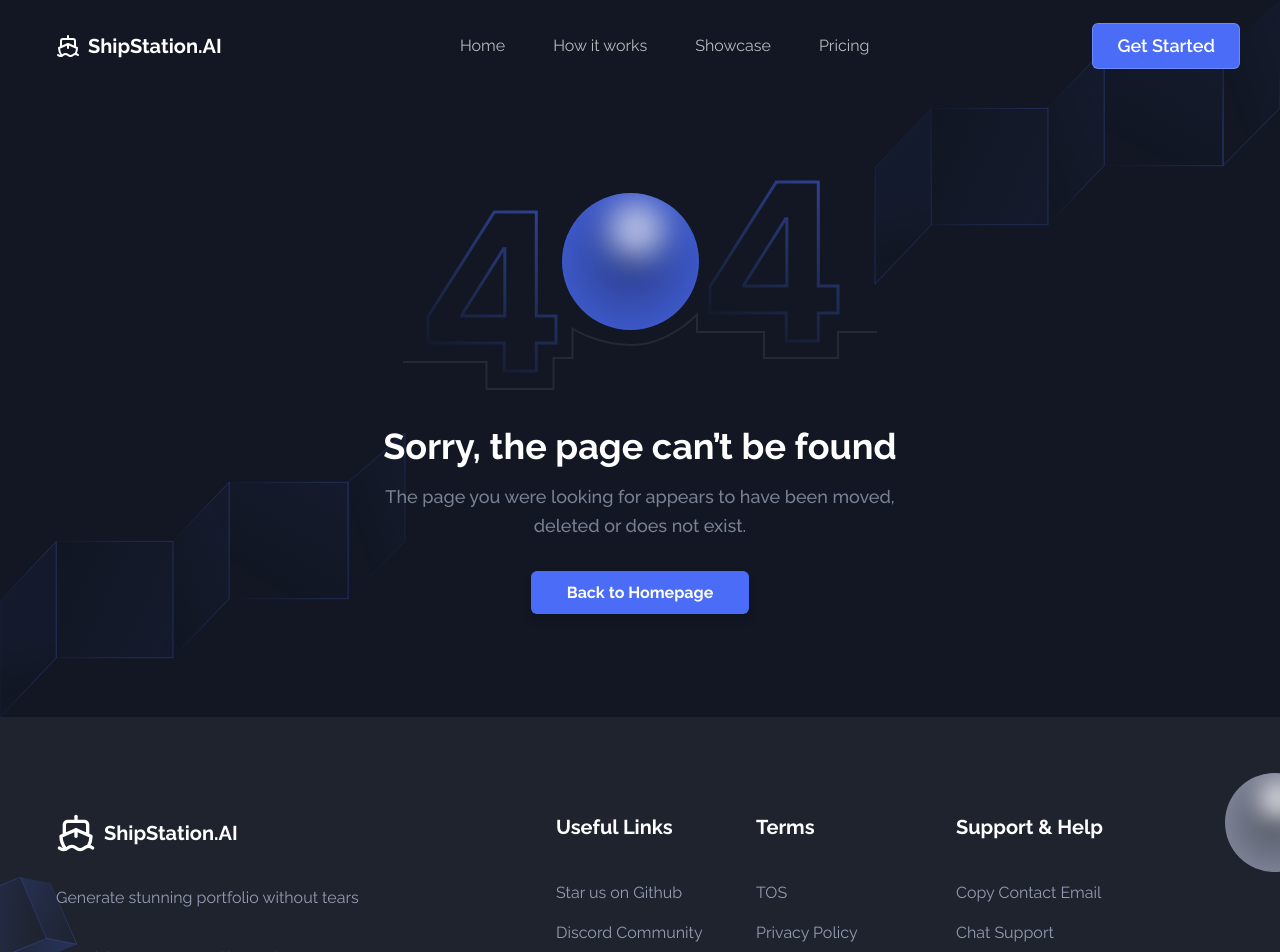
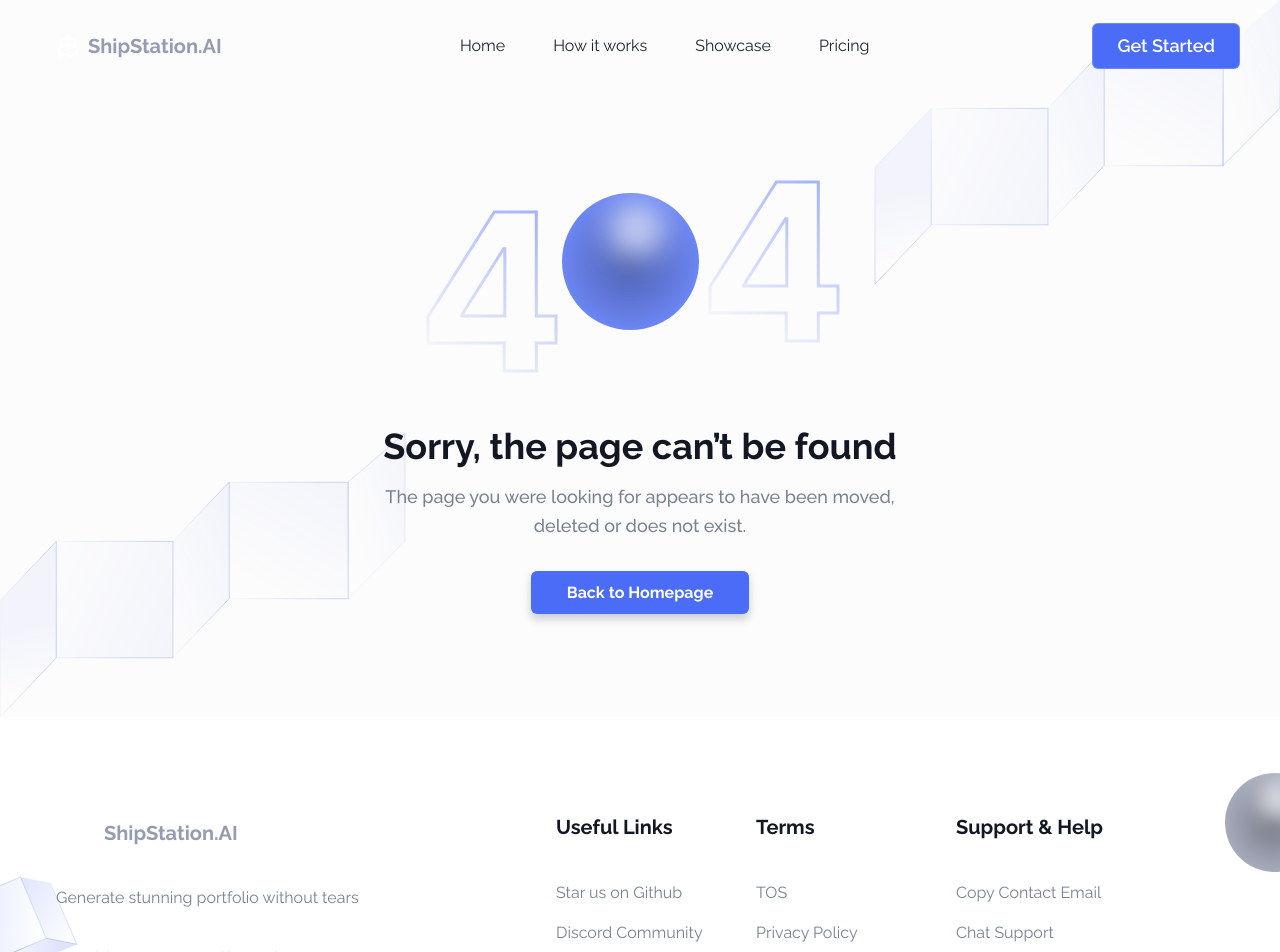
Before and after one commit to daytimedrinkingclub/shipstation-landing, a Next.js app: page /error in a window 1280 px wide. Shown: the top 952 px of the page. Built offline with nearby package versions, Linux system fonts and the light colour scheme; no server answers.

Commit message:
dark mode fixes

```diff
--- a/src/styles/index.css
+++ b/src/styles/index.css
@@ -8,7 +8,28 @@
 @layer base {
   body {
     font-family: "Raleway", sans-serif;
+    @apply bg-bg-color-dark text-body-color-dark;
   }
+
+  /* Force dark mode styles */
+  :root {
+    color-scheme: dark;
+  }
+
+  /* Apply dark mode styles to specific elements */
+  .bg-white {
+    @apply bg-dark;
+  }
+
+  .text-body-color {
+    @apply text-body-color-dark;
+  }
+
+  .bg-gray-light {
+    @apply bg-gray-dark;
+  }
+
+  /* Add more dark mode overrides as needed */
 }
 
 @layer components {
--- a/tailwind.config.js
+++ b/tailwind.config.js
@@ -7,7 +7,8 @@ module.exports = {
     "./src/components/**/*.{js,ts,jsx,tsx,mdx}",
     "./src/app/**/*.{js,ts,jsx,tsx,mdx}",
   ],
-  darkMode: "class",
+  // Remove the darkMode option to prevent automatic dark mode switching
+  // darkMode: "class",
   theme: {
     container: {
       center: true,
```
